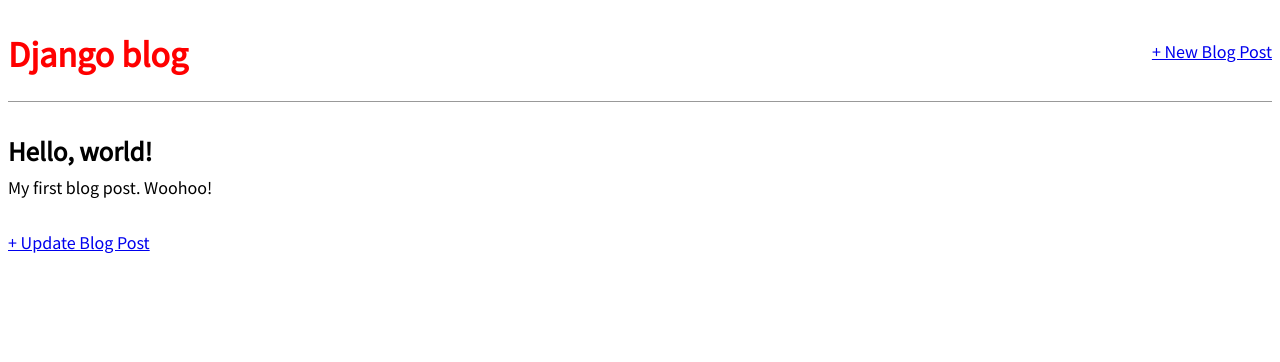
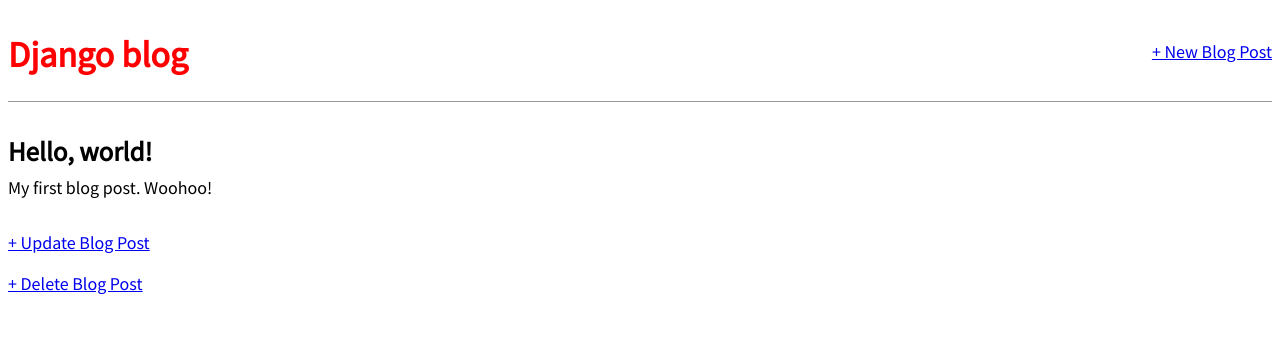
Before and after one commit to stephen-lakes/djangoblog, a Django app: page /post/1/ in a window 1280 px wide. Shown: the top 362 px of the page. Run offline with Django 4.2, Linux system fonts and the light colour scheme; data comes from the database, SQL or seed files in the repository.

Commit message:
added delete view link to post_detail.html

```diff
--- a/templates/post_detail.html
+++ b/templates/post_detail.html
@@ -7,6 +7,8 @@
         <h2>{{ object.title }}</h2>
         <p>{{ object.body }}</p>
     </div>
-    <a href="{% url 'post_update' post.pk %}">+ Update Blog Post</a>
+
+    <p><a href="{% url 'post_update' post.pk %}">+ Update Blog Post</a></p>
+    <p><a href="{% url 'post_delete' post.pk %}">+ Delete Blog Post</a></p>
 
 {% endblock content %}
```
